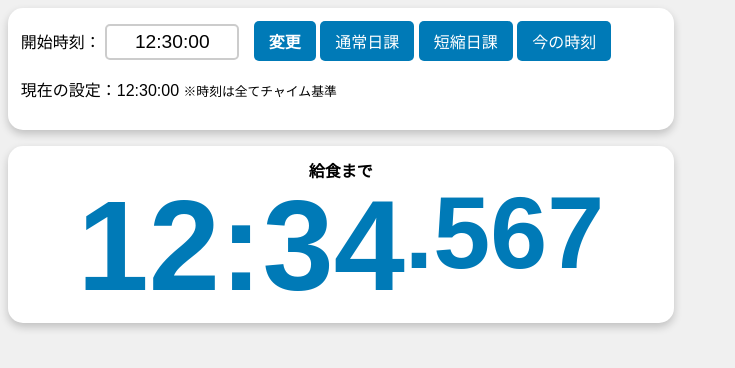
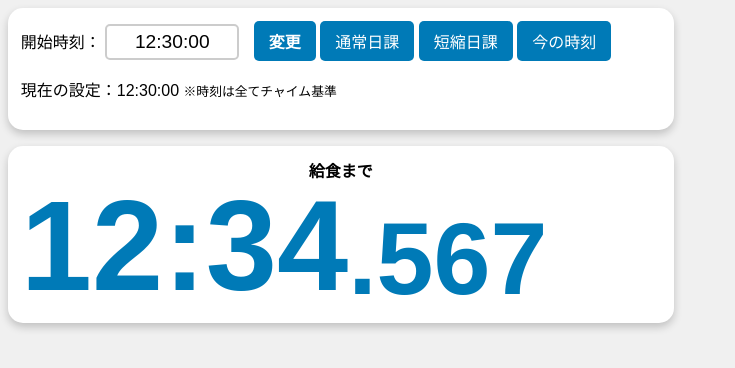
Before and after one commit to AppsforSchool/Test2, a plain HTML site: page index.html in a window 1280 px wide. Shown: the whole page, without its empty margins (0-735 px from the left). Drawn offline with Linux system fonts and the light colour scheme; a web font is replaced by a local one.

Commit message:
Update style.css

```diff
--- a/style.css
+++ b/style.css
@@ -64,8 +64,7 @@ body {
     font-size: 8rem;
     font-weight: 700;
     display: flex;
-    align-items: bottom;
-    justify-content: center;
+    align-items: flex-end;
     line-height: 1;
   color: #007ab7;
 }
```
